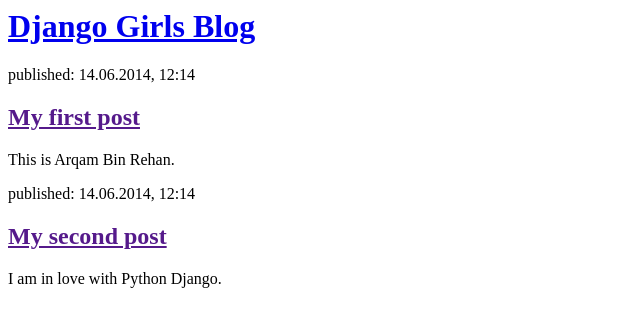
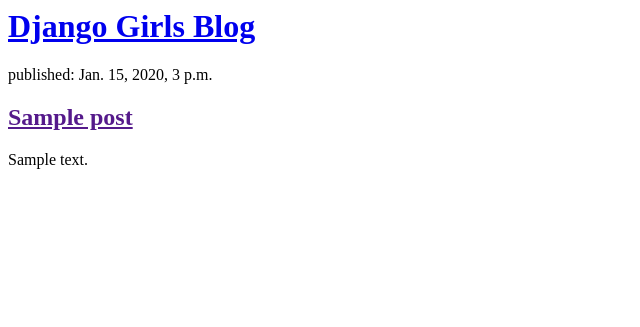
Before and after one commit to arqambinrehan/my-first-blog, a Django app: template blog/templates/blog/post_list.html in a window 1280 px wide. Shown: the top 327 px of the page, without its empty margins (0-640 px from the left). Run offline with Django 3.2, Linux system fonts and the light colour scheme; the template is opened without the code that fills it: values that come from a table or form of the project are taken from there, others are empty; tables that the repository leaves empty hold one stand-in row (values such as "Sample post").

Commit message:
Modified templates.

```diff
--- a/blog/templates/blog/post_list.html
+++ b/blog/templates/blog/post_list.html
@@ -3,20 +3,19 @@
         <title>Django Girls blog</title>
     </head>
     <body>
+
+
+      <div>
+        <h1><a href="/">Django Girls Blog</a></h1>
+      </div>
+
+      {% for post in posts %}
         <div>
-            <h1><a href="/">Django Girls Blog</a></h1>
+          <p>published: {{ post.published_date }}</p>
+          <h2><a href="">{{ post.title }}</a></h2>
+          <p>{{ post.text|linebreaksbr }}</p>
         </div>
+      {% endfor %}
 
-        <div>
-            <p>published: 14.06.2014, 12:14</p>
-            <h2><a href="">My first post</a></h2>
-            <p>This is Arqam Bin Rehan.</p>
-        </div>
-
-        <div>
-            <p>published: 14.06.2014, 12:14</p>
-            <h2><a href="">My second post</a></h2>
-            <p>I am in love with Python Django.</p>
-        </div>
     </body>
 </html>
```
Also changed, not shown: blog/views.py (+6 -2 lines).
